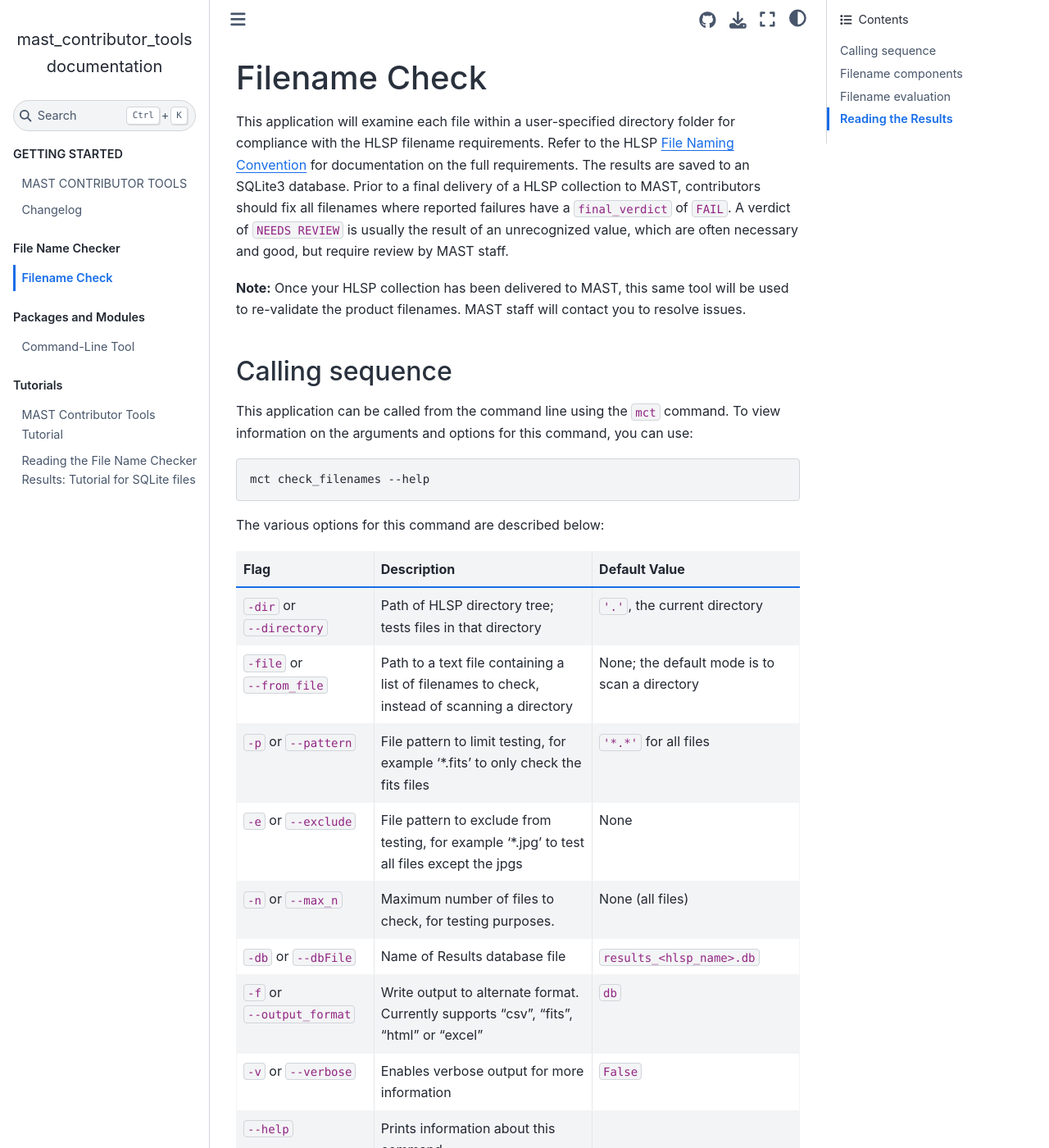
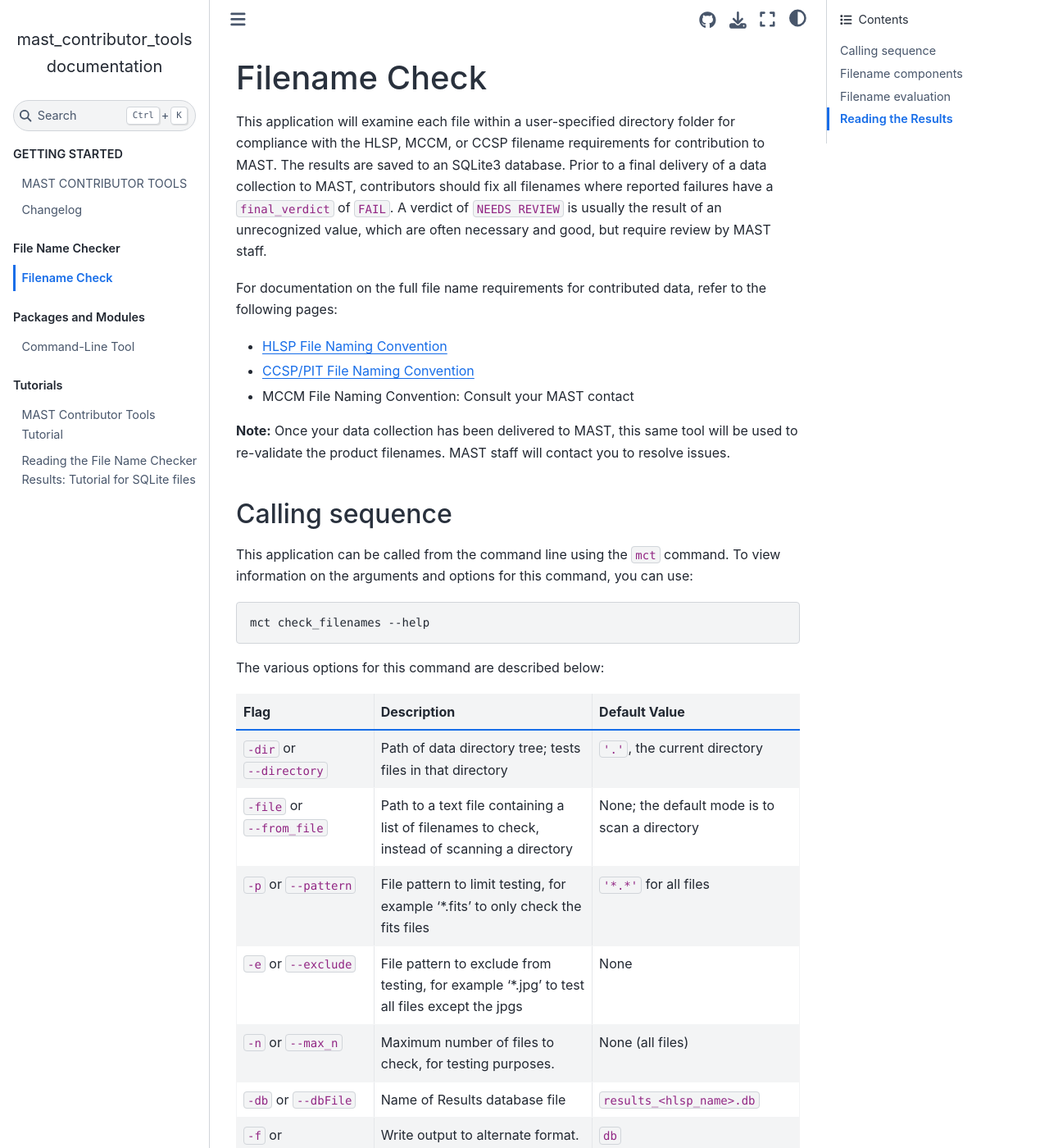
Before and after one commit to spacetelescope/mast_contributor_tools, a Sphinx documentation site: the page built from docs/filename_check_readme.md, in a window 1280 px wide and 1400 px high. Shown: the whole window at 82% size. Built offline with Sphinx 7.4.7 and the Sphinx Book theme 1.1.4, drawn with Linux system fonts in a browser that asks for light colours; pages that are not in the unit, such as notebooks, are missing from menus; some of the changed text lies outside the part shown.

Commit message:
updating readme

````diff
--- a/docs/filename_check_readme.md
+++ b/docs/filename_check_readme.md
@@ -1,8 +1,13 @@
 # Filename Check
 
-This application will examine each file within a user-specified directory folder for compliance with the HLSP filename requirements. Refer to the HLSP [File Naming Convention](https://outerspace.stsci.edu/display/MASTDOCS/File+Naming+Convention) for documentation on the full requirements. The results are saved to an SQLite3 database. Prior to a final delivery of a HLSP collection to MAST, contributors should fix all filenames where reported failures have a `final_verdict` of `FAIL`. A verdict of `NEEDS REVIEW` is usually the result of an unrecognized value, which are often necessary and good, but require review by MAST staff.
+This application will examine each file within a user-specified directory folder for compliance with the HLSP, MCCM, or CCSP filename requirements for contribution to MAST. The results are saved to an SQLite3 database. Prior to a final delivery of a data collection to MAST, contributors should fix all filenames where reported failures have a `final_verdict` of `FAIL`. A verdict of `NEEDS REVIEW` is usually the result of an unrecognized value, which are often necessary and good, but require review by MAST staff.
 
-**Note:** Once your HLSP collection has been delivered to MAST, this same tool will be used to re-validate the product filenames. MAST staff will contact you to resolve issues.
+For documentation on the full file name requirements for contributed data, refer to the following pages:
+- [HLSP File Naming Convention](https://outerspace.stsci.edu/display/MASTDOCS/File+Naming+Convention)
+- [CCSP/PIT File Naming Convention](https://outerspace.stsci.edu/spaces/ISWG/pages/356669709/File+Naming+for+PITs)
+- MCCM File Naming Convention: Consult your MAST contact
+
+**Note:** Once your data collection has been delivered to MAST, this same tool will be used to re-validate the product filenames. MAST staff will contact you to resolve issues.
 
 ## Calling sequence
 
@@ -16,7 +21,7 @@ The various options for this command are described below:
 
 | Flag                       | Description                                                                | Default Value                      |
 | ---------------------------| -------------------------------------------------------------------------- | ---------------------------------- |
-| `-dir` or `--directory` | Path of HLSP directory tree; tests files in that directory                    | `'.'`, the current directory       |
+| `-dir` or `--directory` | Path of data directory tree; tests files in that directory                    | `'.'`, the current directory       |
 | `-file` or `--from_file` | Path to a text file containing a list of filenames to check, instead of scanning a directory | None; the default mode is to scan a directory
 | `-p` or `--pattern`     | File pattern to limit testing, for example '*.fits' to only check the fits files | `'*.*'` for all files           |
 | `-e` or `--exclude`     | File pattern to exclude from testing, for example '*.jpg' to test all files except the jpgs | None                 |
@@ -27,6 +32,8 @@ The various options for this command are described below:
 | `--help`                | Prints information about this command                                         |                                    |
 
 A step-by-step tutorial for learning how to use the file name checker can be found in the [`TUTORIAL/`](https://mast-contributor-tools.readthedocs.io/en/latest/tutorial_readme.html) folder.
+
+This software works for validating HLSP, MCCM, and Roman CCSP/PIT data collections, but for the rest of this tutorial, we will focus on an HLSP example.
 
 ### Example Usage: Check all files in the current directory
 
@@ -101,7 +108,7 @@ The file name checking application makes use of the following:
 
 ## Filename components
 
-Names of science files must follow the naming scheme described below. File names are typically divided into 9 **fields** separated by underscores (`_`).
+For HLSP collections, names of science files must follow the naming scheme described below. File names are typically divided into 9 **fields** separated by underscores (`_`).
 
 ```html
 hlsp_<proj-id>_<observatory>_<instrument>_<target>_<opt-elem>_<version>_<product-type>.<extension>
````
